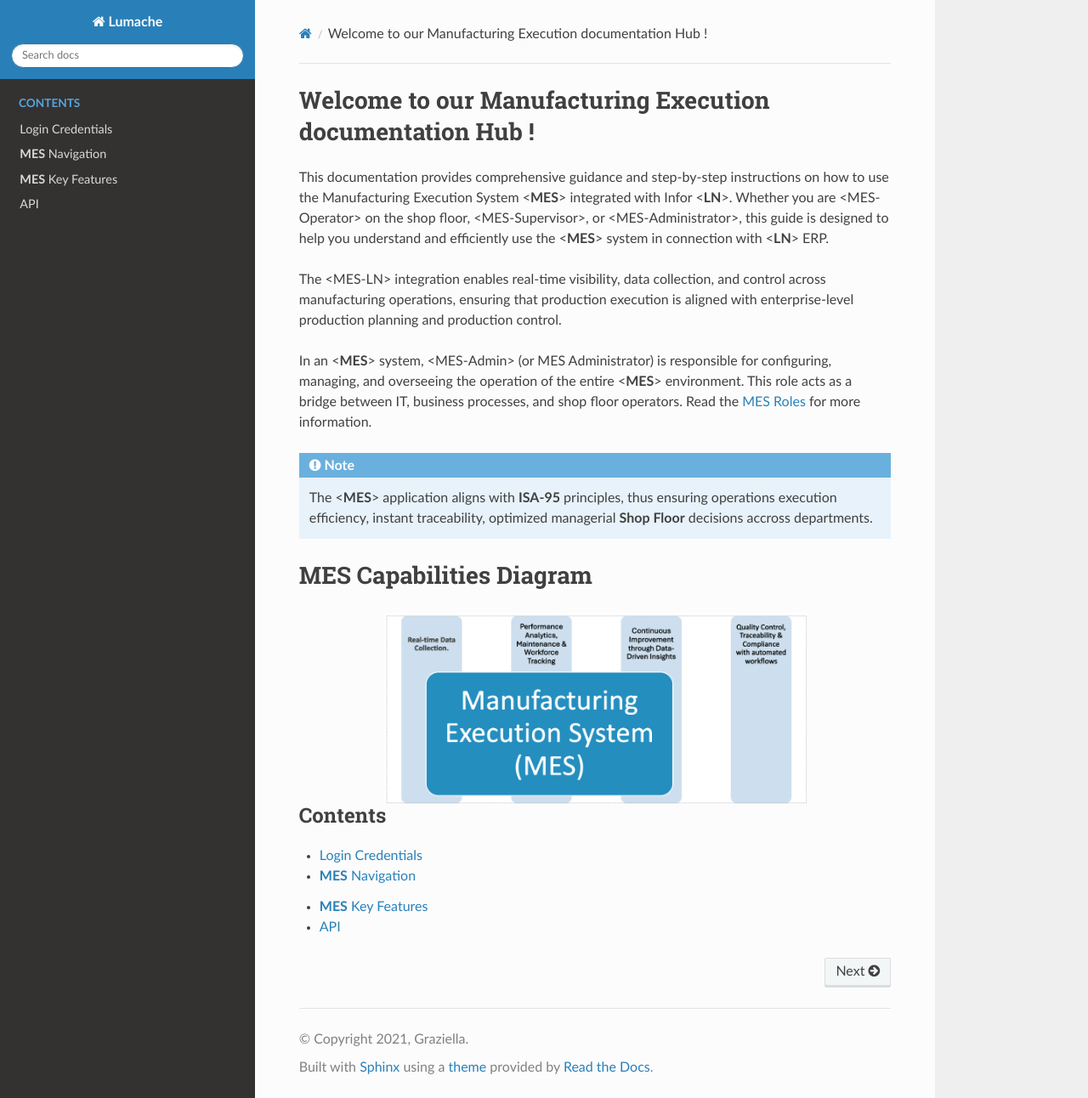
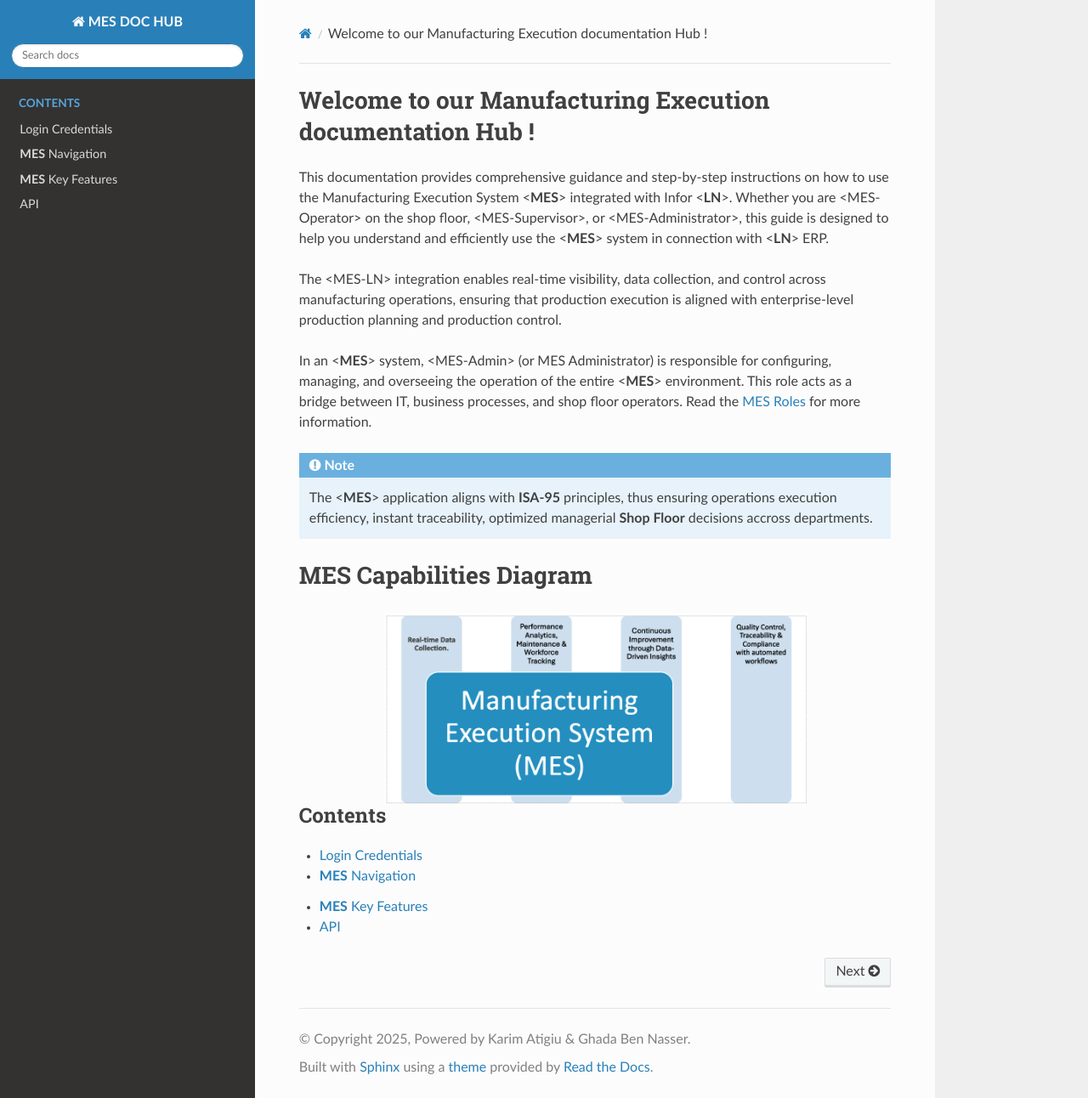
Before and after one commit to ghadiben0/-rtd-tutorial-ghadi2, a Sphinx documentation site: the page built from docs/source/index.rst, in a window 1280 px wide and 1292 px high. Shown: the whole window at 85% size. Built offline with Sphinx 7.4.7 and the Read the Docs theme 3.1.0, drawn with Linux system fonts in a browser that asks for light colours.

Commit message:
Update conf.py

```diff
--- a/docs/source/conf.py
+++ b/docs/source/conf.py
@@ -2,9 +2,9 @@
 
 # -- Project information
 
-project = 'Lumache'
-copyright = '2021, Graziella'
-author = 'Graziella'
+project = 'MES DOC HUB'
+copyright = '2025, Powered by Karim Atigiu & Ghada Ben Nasser'
+author = 'Ghada Ben Nasser'
 
 release = '0.1'
 version = '0.1.0'
```
